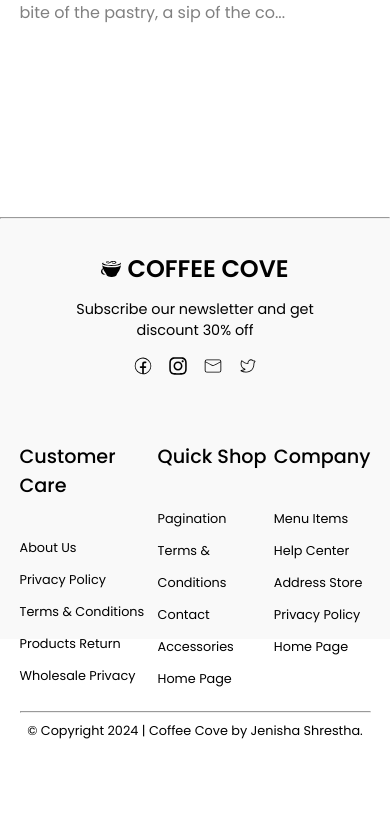
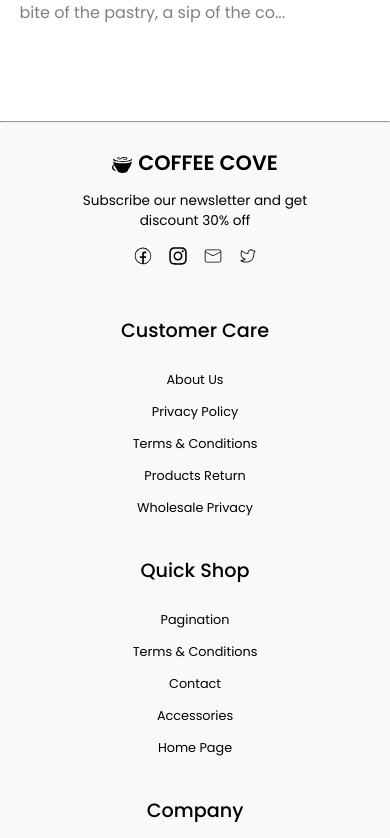
Before and after one commit to jenisha987/Coffee-Shop, a React (Vite) app in the folder coffee-shop/: page / in a window 390 px wide. Shown: the part 3686-4524 px from the top of the page. Before the commit the page ends 4426 px from the top, so only its background shows below. Built offline with nearby package versions, Linux system fonts and the light colour scheme.

Commit message:
Mobile-View

```diff
--- a/coffee-shop/src/App.css
+++ b/coffee-shop/src/App.css
@@ -717,4 +717,37 @@ li {
     .home-blog-title {
         font-size: 1.2rem;
     }
+    footer {
+        margin-top: 6rem;
+        height: 112vh;
+    }
+    .footer {
+        margin-top: 1.5rem;
+    }
+    .footer-sections {
+        display: block;
+        text-align: center;
+        margin-top: 2rem;
+    }
+    .footer-header {
+        font-size: 1.3rem;
+    }
+    .footer-section-p {
+        font-size: 0.85rem;
+    }
+    .footer-section-resp {
+        text-transform: capitalize;
+    }
+    .footer-head {
+        font-size: 1.2rem;
+        margin-bottom: 1.2rem;
+        margin-top: 2rem;
+    }
+    .footer-sections li {
+        line-height: 2.5;
+        font-size: 0.8rem;
+    }
+    .footer-last {
+        font-size: 0.7rem;
+    }
 }
```
